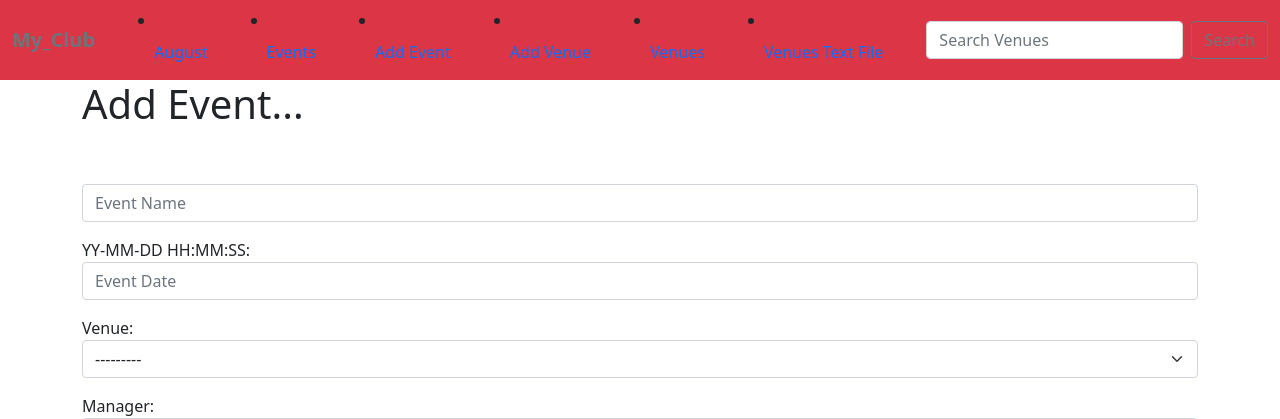
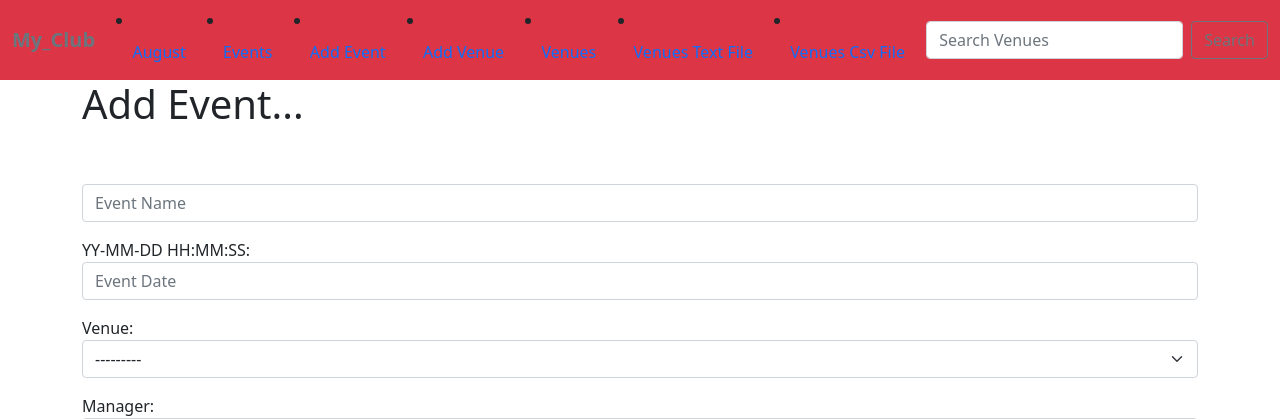
Before and after one commit to tolemariamfufat/django-tutorial, a Django app: page /add_event/ in a window 1280 px wide. Shown: the top 419 px of the page. Run offline with Django 5.2, Linux system fonts and the light colour scheme; data comes from the database, SQL or seed files in the repository.

Commit message:
csv file is generated

```diff
--- a/formtutorial/formsapp/templates/formsapp/base.html
+++ b/formtutorial/formsapp/templates/formsapp/base.html
@@ -37,6 +37,9 @@
               <li class="nav-item">
                 <a class="nav-link active" aria-current="page" href="{% url "venue_text" %}">Venues Text File</a>
               </li>
+              <li class="nav-item">
+                <a class="nav-link active" aria-current="page" href="{% url "venue_csv" %}">Venues Csv File</a>
+              </li>
             <form class="d-flex" method=POST action="{% url "search-venues" %}">
                 {% csrf_token %}
                 <input class="form-control me-2" type="search" placeholder="Search Venues" aria-label="Search" name="searched" >
--- a/formtutorial/formsapp/urls.py
+++ b/formtutorial/formsapp/urls.py
@@ -21,4 +21,5 @@ urlpatterns = [
     path("delete_event/<event_id>", views.delete_event, name="delete-event"),
     path("delete_venue/<venue_id>", views.delete_venue, name="delete-venue"),
     path("venue_text", views.venue_text, name="venue_text" ),
+    path("venue_csv", views.venue_csv, name="venue_csv" ),
    ]
--- a/formtutorial/formsapp/views.py
+++ b/formtutorial/formsapp/views.py
@@ -8,7 +8,26 @@ from datetime import datetime
 from .models import Event, Venue
 from django.utils.datastructures import MultiValueDictKeyError
 from django.http import HttpResponse
+import csv
 
+
+# Generate csv
+def venue_csv(request):
+    response = HttpResponse(content_type='text/csv')
+    response['Content-Disposition'] = 'attachement; filename=venues.csv'
+
+    #Create a csv writer
+    writer = csv.writer(response)
+    # Designate teh Model
+    venues = Venue.objects.all()
+
+    # Add column headings to the csv file
+    writer.writerow(['Venue Name', 'Address', 'Zip Code', 'Phone', 'Web Address', 'Email' ])
+    # Loop through and output
+    for venue in venues:
+        writer.writerow([venue.name, venue.address, venue.zip_code, venue.phone, venue.web, venue.email_address])
+
+    return response
 
 # Generate Text File Venue List
 def venue_text(request):
```
